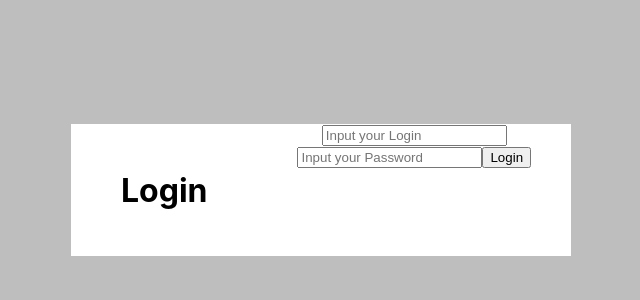
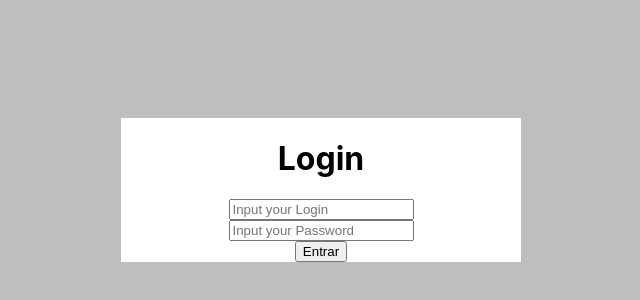
Before and after one commit to Realdo-Justino/projeto-abp, a React (Create React App) app: page / in a window 1280 px wide. Shown: the part 210-510 px from the top of the page, without its empty margins (319-959 px from the left). Built offline with nearby package versions, Linux system fonts and the light colour scheme.

Commit message:
Fixed Login Positions

```diff
--- a/src/pages/login/Login.css
+++ b/src/pages/login/Login.css
@@ -11,13 +11,16 @@ body {
 
 .LoginForm {
   display: flex;
+  flex-direction: column;
   background-color: white;
-  max-width: 500px;
-  min-width: 100px;
-  min-height: 10px;
+  width: 400px;
   margin: 5px auto;
 }
 
-.LoginTitle {
-  padding: 25px 50px 25px 50px;
+#FormLogin {
+  margin: 0;
+  align-items: center;
+  align-content: center;
+  display: flex;
+  flex-direction: column;
 }
--- a/src/pages/login/Login.tsx
+++ b/src/pages/login/Login.tsx
@@ -21,29 +21,25 @@ function LoginPage() {
     return (
         <div className = 'MainPage'>
             <div className = "LoginForm">
-                <div className = 'LoginTitle'>
                 <header>
                     <h1>Login</h1>
                 </header>
-                </div>
-                <div className = 'LoginBody'>
-                    <form id = 'InputLogin' method = 'post' onSubmit = {loginSubmit}>
+                <form id = 'FormLogin' method = 'post' onSubmit = {loginSubmit}>
                     <input
                         ref = {inputLoginRef}
-                            id = 'inputUser'
+                        id = 'InputLogin'
                         type = 'Text'
                         placeholder = 'Input your Login'
                         onKeyDown = {finishedEdittingLogin}
                     />
                     <input
                         ref = {inputPasswordRef}
-                            id = 'inputPassword'
+                        id = 'InputPassword'
                         type = 'password'
                         placeholder = 'Input your Password'
                     />
-                        <button>Login</button>
+                    <button>Entrar</button>
                 </form>
-                </div>
             </div>
         </div>
     )
```
Lines whose indentation alone changed are shown as unchanged.
